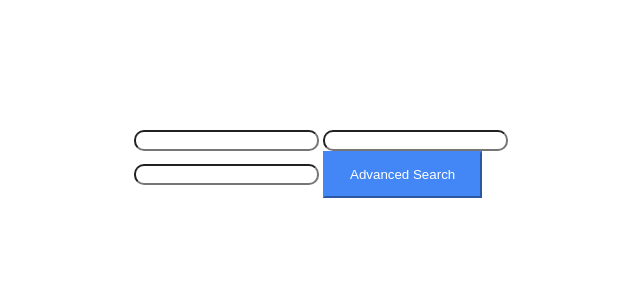
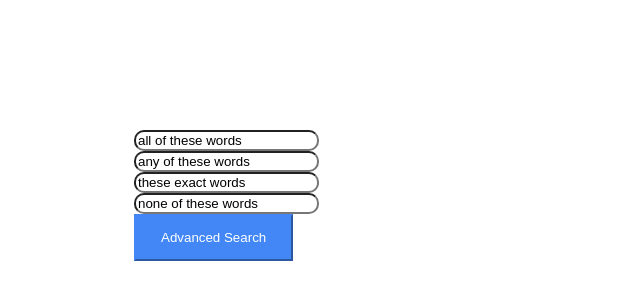
Before and after one commit to sw098765/html, a plain HTML site: page advanced.html in a window 1280 px wide. Shown: the part 70-370 px from the top of the page, without its empty margins (74-714 px from the left). Drawn offline with Linux system fonts and the light colour scheme.

Commit message:
advanced search logic

```diff
--- a/advanced.html
+++ b/advanced.html
@@ -6,11 +6,11 @@
     </head>
     <body>
         <form class="search" action="https://www.google.com/search">
-            <input type="text" name="as_q" >
-            <input type="text" name="as_oq>
-            <input type="text" name="as_epq">
-            <input type="text" name="as_eq">
-            <input type="submit" value="Advanced Search">
+            <div> <input type="text" name="as_q" value="all of these words"> </div>
+            <div> <input type="text" name="as_oq" value="any of these words"> </div>
+            <div> <input type="text" name="as_epq" value="these exact words"> </div>
+            <div> <input type="text" name="as_eq" value="none of these words"> </div>
+            <div> <input type="submit" value="Advanced Search"> </div>
         </form>
     </body>
 </html>
```
Also changed, not shown: index.html (+2 -2 lines).
